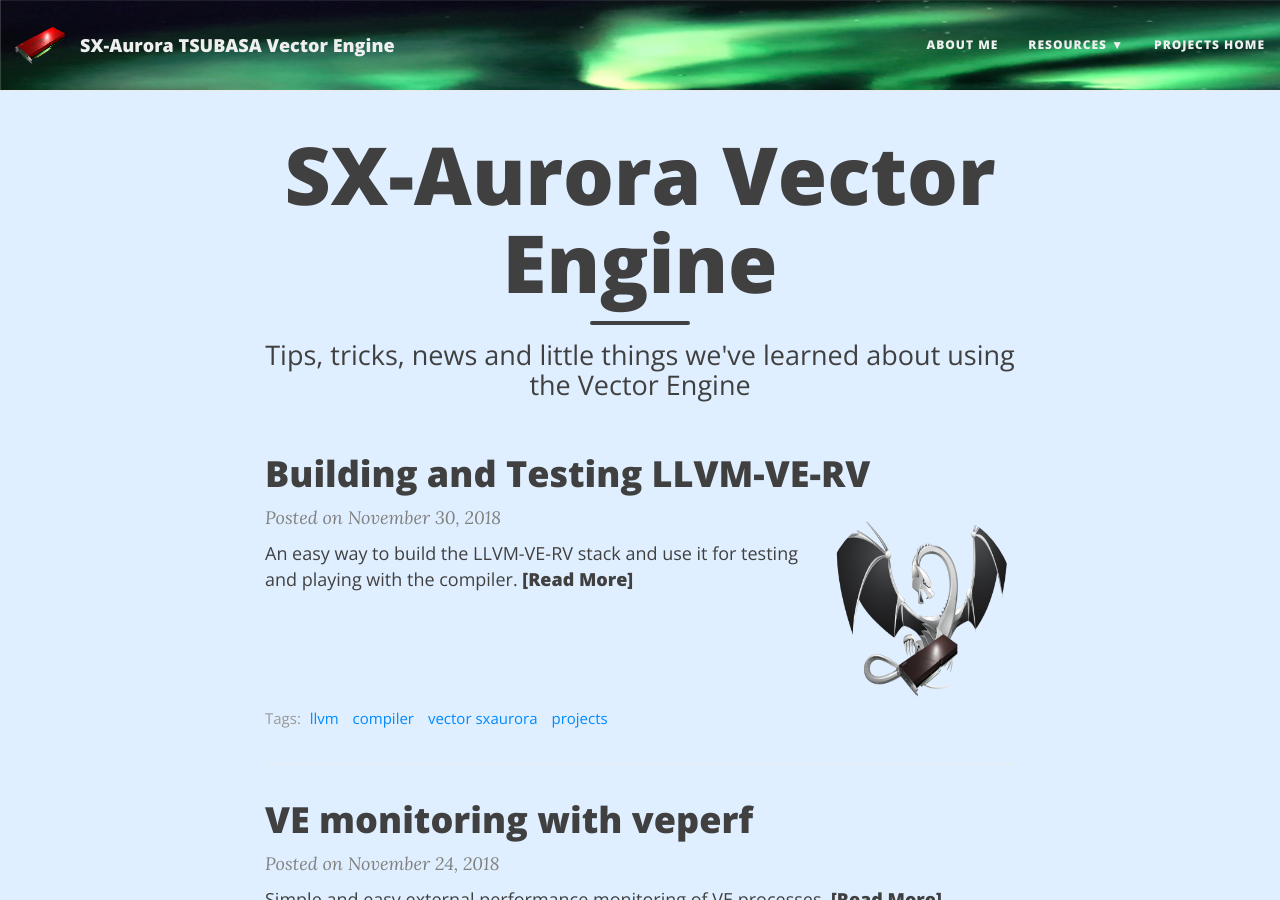
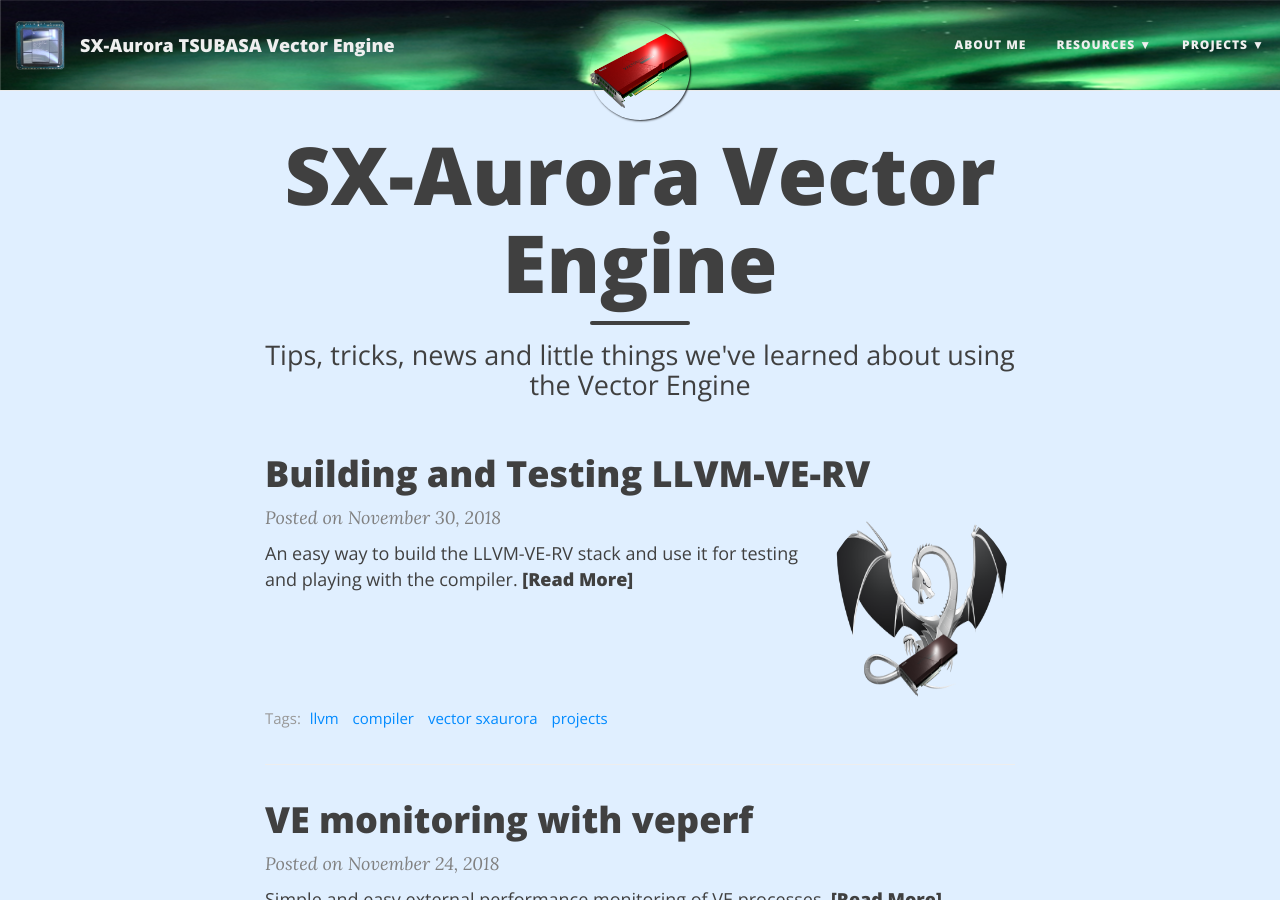
Before and after one commit to SX-Aurora/SX-Aurora.github.io, a Jekyll site: the page built from index.html, in a window 1280 px wide and 900 px high. Built offline with Jekyll 4.4.1, drawn with Linux system fonts in a browser that asks for light colours; nearby versions of some CDN libraries; the list of posts is cut into pages by our own code; some of the changed lines change nothing that is shown.

Commit message:
Added aurora chip pic.

```diff
--- a/_config.yml
+++ b/_config.yml
@@ -26,18 +26,26 @@
   About Me: "aboutme"
   Resources:
     - SX-Aurora Wikipedia: "https://en.wikipedia.org/wiki/SX-Aurora_TSUBASA"
-    - Learn markdown: "http://www.markdowntutorial.com/"
-    - GitHub Pages: "https://pages.github.com/"
-  Projects home: "https://github.com/sx-aurora"
+    - NEC SX Overview: "https://www.nec.com/en/global/solutions/hpc/sx"
+    - NEC VEOS software: "http://www.nec.com/en/global/prod/hpc/aurora/ve-software/index.html"
+    - VEOS related docs: "https://github.com/veos-sxarr-NEC/doc"
+    - Aurora Forum: "https://www.hpc.nec"
+  Projects:
+    - VEOS official github: "https://github.com/veos-sxarr-NEC"
+    - SX-Aurora github: "https://github.com/sx-aurora"
+    - Frovedis: "https://github.com/frovedis/frovedis"
+    - LLVM-VE: "https://github.com/SXAuroraTSUBASAResearch/llvm"
+    - MKL-DNN for Aurora: "https://github.com/necla-ml/gen-dnn"
+
 
 # Image to show in the navigation bar - image must be a square (width = height)
 # Remove this parameter if you don't want an image in the navbar
-#avatar: "/img/ve_card_sq.png"
+avatar: "/img/ve_card_sq.png"
 
 # If you want to have an image logo in the top-left corner instead of the title text,
 # then specify the following parameter
 # title-img: /path/to/image
-title-img: "/img/ve_card_sq.png"
+title-img: "/img/Aurora_chip.png"
 
 # --- Background colour/image options --- #
 
```
Also changed, not shown: img/Aurora_chip.png (added).
